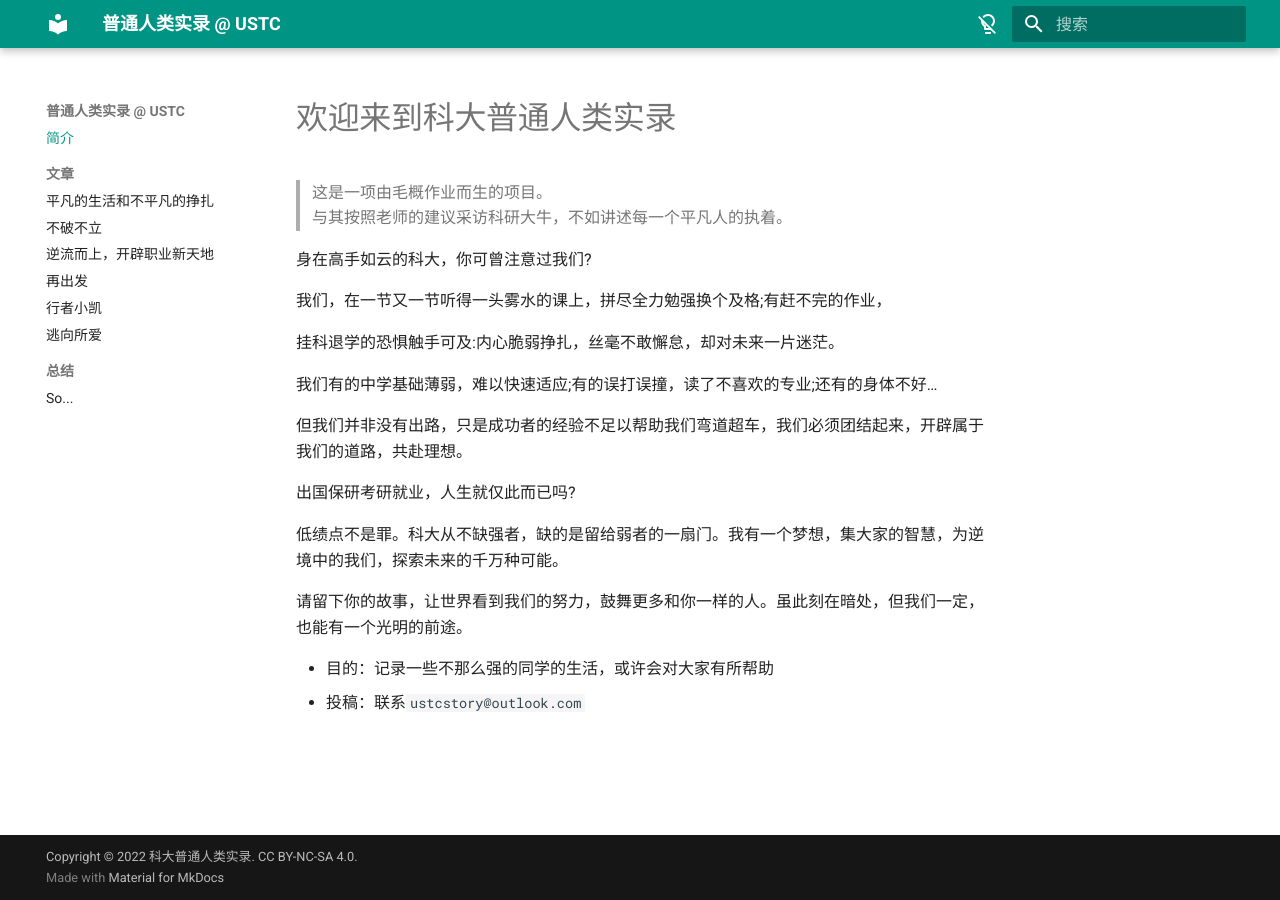
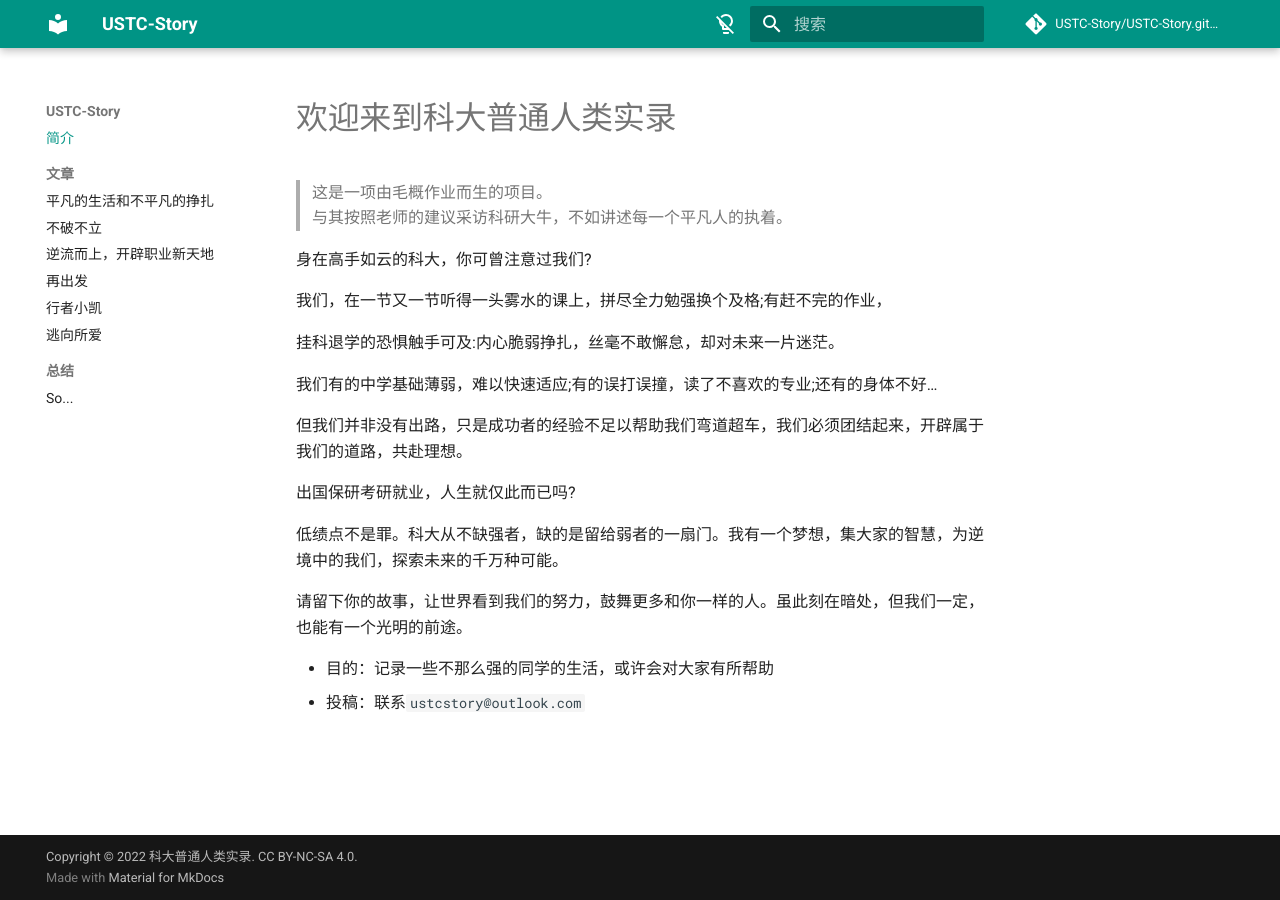
Before and after one commit to USTC-Story/USTC-Story.github.io, an MkDocs documentation site: the page built from docs/index.md, in a window 1280 px wide. Built offline with MkDocs 1.6.1 and Material for MkDocs 9.7.7, drawn with Linux system fonts in a browser that asks for light colours; comment, search, counter and statistics services are not loaded.

Commit message:
update url.

```diff
--- a/mkdocs.yml
+++ b/mkdocs.yml
@@ -1,14 +1,14 @@
 # Project information
-site_name: "普通人类实录 @ USTC"
+site_name: "USTC-Story"
 site_description: "目前的一些采访稿"
 #site_author: ""
-site_url: https://USTC-Story.git.ustc.edu.cn.io
-site_dir: public
+#site_url: https://USTC-Story.git.ustc.edu.cn.io
+#site_dir: public
 
 
 # Repository
-#repo_name: ""
-#repo_url: ""
+repo_name: USTC-Story/USTC-Story.github.io
+repo_url: https://github.com/USTC-Story/USTC-Story.github.io
 
 # Copyright
 copyright: 'Copyright &copy; 2022 科大普通人类实录. <a href="https://creativecommons.org/licenses/by-nc-sa/4.0/">CC BY-NC-SA 4.0</a>.'
```
